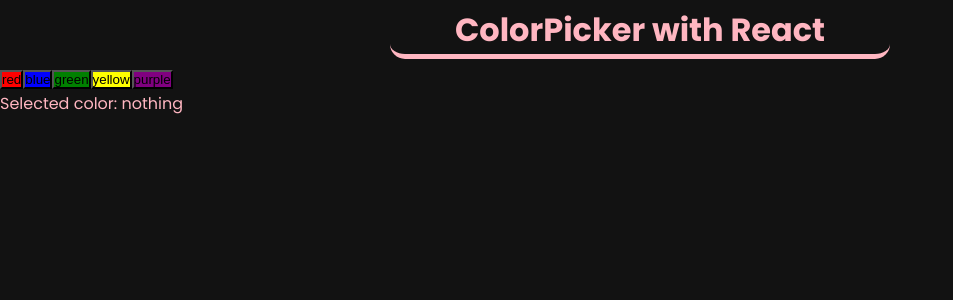
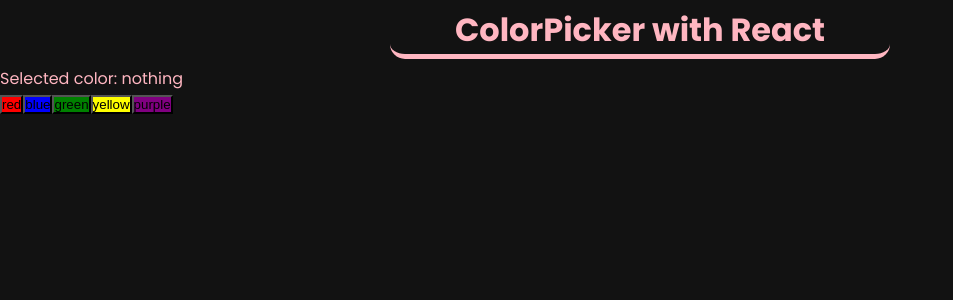
Before and after one commit to Espadv69/ColorPicker, a React (Vite) app: page / in a window 1280 px wide. Shown: the top 300 px of the page, without its empty margins (0-953 px from the left). Built offline with nearby package versions, Linux system fonts and the light colour scheme.

Commit message:
Fix duplicate ColorPicker component rendering in App component

```diff
--- a/src/App.jsx
+++ b/src/App.jsx
@@ -9,8 +9,8 @@
   return (
     <main>
       <h1 className="h1-title">ColorPicker with React</h1>
+      <ColorDisplay color={selectedColor} />
       <ColorPicker onColorSelect={(color) => setSelectedColor(color)} />
-      <ColorDisplay color={selectedColor} />
     </main>
   )
 }
```
